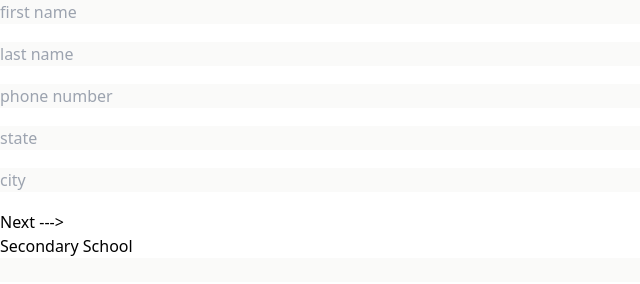
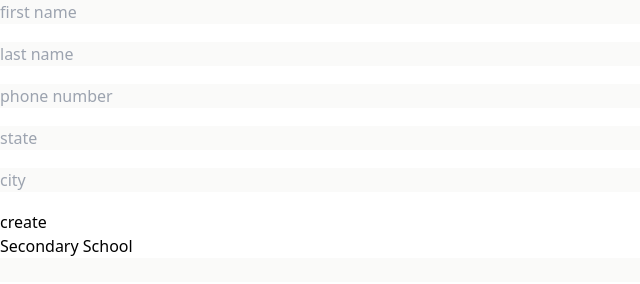
Before and after one commit to Auspicious14/cv-builder, a Next.js app: page /build in a window 1280 px wide. Shown: the top 284 px of the page, without its empty margins (0-640 px from the left). Built offline with nearby package versions, Linux system fonts and the light colour scheme.

Commit message:
created personal information page

```diff
--- a/src/library/firebase/index.ts
+++ b/src/library/firebase/index.ts
@@ -72,3 +72,13 @@ export const createUserDocument = async (
   }
   return userDocRef;
 };
+
+export const userProfile = (response: any) => {
+  const user = getAuth().currentUser;
+  if (user) {
+    (response = user?.displayName), user?.email, user?.phoneNumber;
+    user?.providerData;
+  }
+
+  return { user, response };
+};
--- /dev/null
+++ b/src/modules/personalinfo/context.tsx
@@ -0,0 +1,46 @@
+import { collection, doc, getDoc, setDoc } from "firebase/firestore";
+import React, { createContext, useContext } from "react";
+import { db } from "../../library";
+
+interface IPersonalInfoState {
+  createCVDocument: (response: any) => void;
+}
+const PersonalInfoContext = createContext<IPersonalInfoState>({
+  createCVDocument(response) {
+    return {} as any;
+  },
+});
+
+export const usePersonalInfoState = () => {
+  const context = useContext(PersonalInfoContext);
+  if (context === undefined) {
+    throw new Error("app dispatch must be used within app global provider");
+  }
+  return context;
+};
+
+interface IProps {
+  children: React.ReactNode;
+}
+
+export const PersonalInfoContextProvider: React.FC<IProps> = ({ children }) => {
+  const createCVDocument = async (response: any) => {
+    const cvDocRef = doc(collection(db, "cv"));
+    const cvSnapShot = await getDoc(cvDocRef);
+    console.log(cvDocRef);
+    console.log(cvSnapShot);
+    if (!cvSnapShot.exists()) {
+      try {
+        await setDoc(cvDocRef, { response });
+      } catch (err) {
+        console.log(err);
+      }
+    }
+    return cvDocRef;
+  };
+  return (
+    <PersonalInfoContext.Provider value={{ createCVDocument }}>
+      {children}
+    </PersonalInfoContext.Provider>
+  );
+};
--- /dev/null
+++ b/src/modules/personalinfo/detail.tsx
@@ -0,0 +1,58 @@
+import { Form, Formik, FormikProps } from "formik";
+import React from "react";
+import { ApButton, ApTextInput } from "../../components";
+import { AcademyPage } from "../academic/page";
+import { useCvState } from "../buildcv/context";
+import { PersonalInformationPage } from "../personalinfo/page";
+import { SkillPage } from "../skill/page";
+import { usePersonalInfoState } from "./context";
+import { IPersonalInfo } from "./model";
+interface IProps {
+  personalInfo: IPersonalInfo;
+}
+export const PersonalInformationDetail: React.FC<IProps> = ({
+  personalInfo,
+}) => {
+  const { createCVDocument } = usePersonalInfoState();
+  const handleSubmit = (values: any) => {
+    console.log(values);
+    const response = createCVDocument(values);
+    console.log(response);
+  };
+  return (
+    <>
+      <div>
+        <Formik
+          initialValues={{
+            firstName: personalInfo?.firstName || "",
+            lastName: personalInfo?.lastName || "",
+            phoneNumber: personalInfo?.phoneNumber || "",
+            state: personalInfo?.state || "",
+            city: personalInfo?.city || "",
+          }}
+          onSubmit={handleSubmit}
+        >
+          {/* {(props: FormikProps<any>) => ( */}
+          <Form>
+            <ApTextInput
+              type="text"
+              name="firstName"
+              placeHolder="first name"
+            />
+            <ApTextInput type="text" name="lastName" placeHolder="last name" />
+            <ApTextInput
+              type="text"
+              name="phoneNumber"
+              placeHolder="phone number"
+            />
+            <ApTextInput type="text" name="state" placeHolder="state" />
+            <ApTextInput type="text" name="city" placeHolder="city" />
+
+            <ApButton type="submit" name="create" />
+          </Form>
+          {/* )} */}
+        </Formik>
+      </div>
+    </>
+  );
+};
--- a/src/modules/personalinfo/page.tsx
+++ b/src/modules/personalinfo/page.tsx
@@ -2,27 +2,17 @@ import { Form, Formik } from "formik";
 import { useRouter } from "next/router";
 import React from "react";
 import { ApButton, ApTextInput } from "../../components";
+import { PersonalInformationDetail } from "./detail";
 import { IPersonalInfo } from "./model";
-
-export const PersonalInformationPage = () => {
+interface IProps {
+  personalInfo: IPersonalInfo;
+}
+export const PersonalInformationPage: React.FC<IProps> = ({ personalInfo }) => {
   const router = useRouter();
   return (
     <>
       <div>
-        <ApTextInput type="text" name="firstName" placeHolder="first name" />
-        <ApTextInput type="text" name="lastName" placeHolder="last name" />
-        <ApTextInput
-          type="text"
-          name="phoneNumber"
-          placeHolder="phone number"
-        />
-        <ApTextInput type="text" name="state" placeHolder="state" />
-        <ApTextInput type="text" name="city" placeHolder="city" />
-        <ApButton
-          name="Next --->"
-          type="button"
-          onClick={() => router.push("/academy")}
-        />
+        <PersonalInformationDetail personalInfo={personalInfo} />
       </div>
     </>
   );
--- /dev/null
+++ b/src/modules/profile/context.tsx
@@ -0,0 +1,27 @@
+import { collection, doc, getDoc } from "firebase/firestore";
+import React, { createContext } from "react";
+import { db } from "../../library";
+
+interface IProfileState {}
+
+const ProfileContext = createContext<IProfileState>({});
+
+export const useProfileContext = () => {
+  const context = React.useContext(ProfileContext);
+  if (context) {
+    throw new Error("app dispatch must be used within app global provider");
+  }
+  return context;
+};
+
+interface IProps {
+  children: React.ReactNode;
+}
+
+export const ProfileContextProvider: React.FC<IProps> = ({ children }) => {
+  const createProfileDocument = () => {
+    // const getUsers = getDoc(db, '')
+    const profileDocRef = doc(collection(db, "profiles"));
+  };
+  return <ProfileContext.Provider value={{}}></ProfileContext.Provider>;
+};
--- /dev/null
+++ b/src/modules/profile/model.tsx
@@ -0,0 +1,6 @@
+export interface IProfile {
+  firstName: string;
+  lastName: string;
+  email: string;
+  phoneNumber: string;
+}
--- /dev/null
+++ b/src/modules/profile/page.tsx
@@ -0,0 +1,13 @@
+import React, { useEffect } from "react";
+import { userProfile } from "../../library";
+
+export const ProfilePage = () => {
+  useEffect(() => {
+    userProfile();
+  }, []);
+  return (
+    <>
+      <div></div>
+    </>
+  );
+};
--- a/src/pages/personalinfo.tsx
+++ b/src/pages/personalinfo.tsx
@@ -1,10 +1,16 @@
 import React from "react";
+import { PersonalInfoContextProvider } from "../modules/personalinfo/context";
+import { IPersonalInfo } from "../modules/personalinfo/model";
 import { PersonalInformationPage } from "../modules/personalinfo/page";
-
-const PersonalInfo = () => {
+interface IProps {
+  personalInfo: IPersonalInfo;
+}
+const PersonalInfo: React.FC<IProps> = ({ personalInfo }) => {
   return (
     <div>
-      <PersonalInformationPage />
+      <PersonalInfoContextProvider>
+        <PersonalInformationPage personalInfo={personalInfo} />
+      </PersonalInfoContextProvider>
     </div>
   );
 };
```
